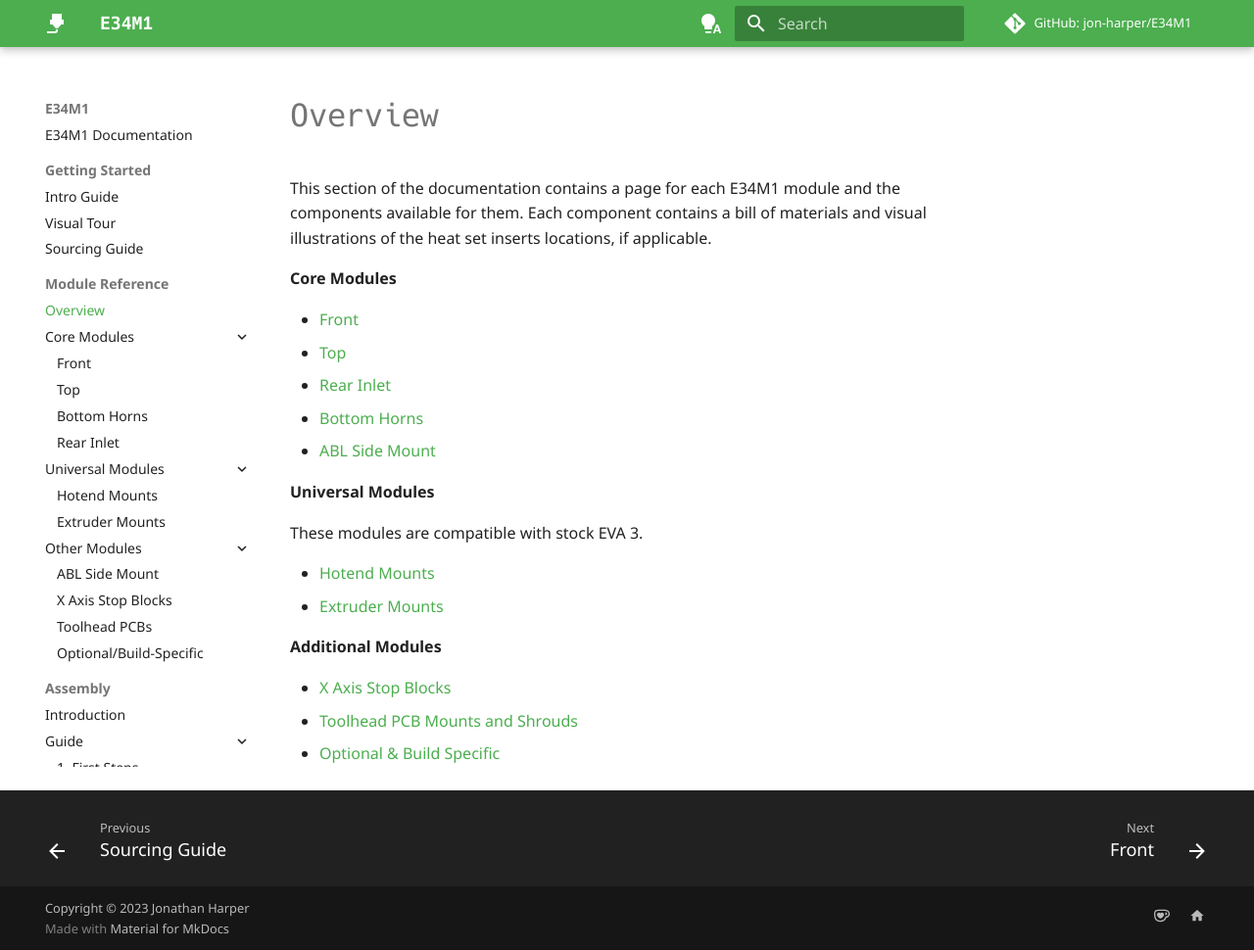
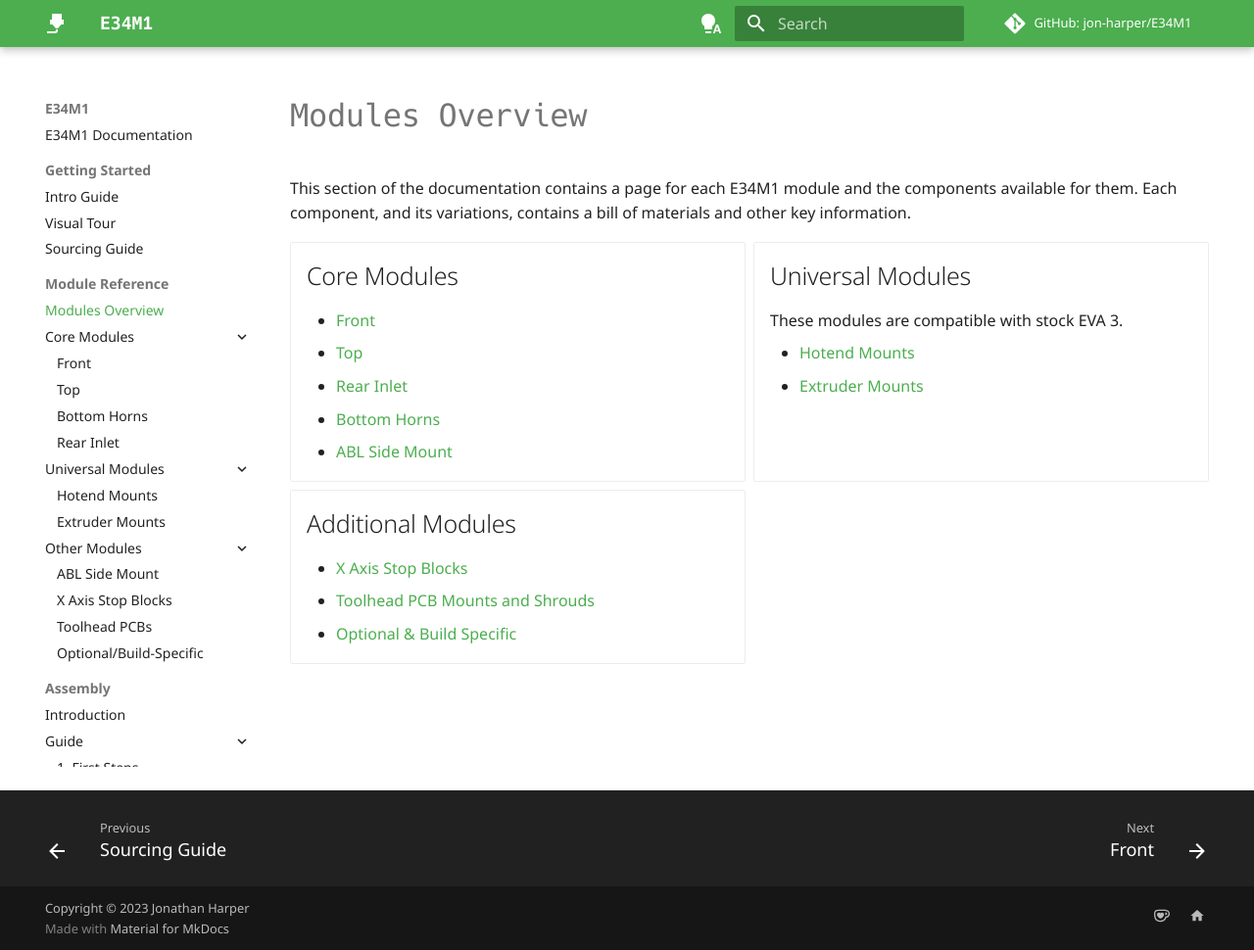
Before and after one commit to jon-harper/E34M1, an MkDocs documentation site: the page built from docs/modules/index.md, in a window 1280 px wide and 970 px high. Shown: the whole window at 98% size. Built offline with MkDocs 1.6.1 and Material for MkDocs 9.7.7, drawn with Linux system fonts in a browser that asks for light colours; comment, search, counter and statistics services are not loaded.

Commit message:
Info and layout

```diff
--- a/docs/modules/index.md
+++ b/docs/modules/index.md
@@ -1,29 +1,34 @@
 ---
-title: Overview
+title: Modules Overview
 summary: Overview of component entries
 authors: Jon Harper
 date: 2023-4-5
+hide: toc
 ---
 
-This section of the documentation contains a page for each E34M1 module and the components available for them. Each component contains a bill of materials and visual illustrations of the heat set inserts locations, if applicable.
+This section of the documentation contains a page for each E34M1 module and the components available for them.
+Each component, and its variations, contains a bill of materials and other key information.
 
-**Core Modules**
+<div markdown class="grid cards">
 
-- [Front](front.md)
-- [Top](top.md)
-- [Rear Inlet](rear.md)
-- [Bottom Horns](bottom.md)
-- [ABL Side Mount](abl.md)
+- ## Core Modules
 
-**Universal Modules**
+    - [Front](front.md)
+    - [Top](top.md)
+    - [Rear Inlet](rear.md)
+    - [Bottom Horns](bottom.md)
+    - [ABL Side Mount](abl.md)
 
-These modules are compatible with stock EVA 3.
+- ## Universal Modules
 
-- [Hotend Mounts](hotend.md)
-- [Extruder Mounts](drive.md)
+    These modules are compatible with stock EVA 3.
 
-**Additional Modules**
+    - [Hotend Mounts](hotend.md)
+    - [Extruder Mounts](drive.md)
 
-- [X Axis Stop Blocks](stop_block.md)
-- [Toolhead PCB Mounts and Shrouds](pcb_mounts.md)
-- [Optional & Build Specific](other.md)
+- ## Additional Modules
+
+    - [X Axis Stop Blocks](stop_block.md)
+    - [Toolhead PCB Mounts and Shrouds](pcb_mounts.md)
+    - [Optional & Build Specific](other.md)
+</div>
```
Also changed, not shown: docs/guide.md (+7 -0 lines).
